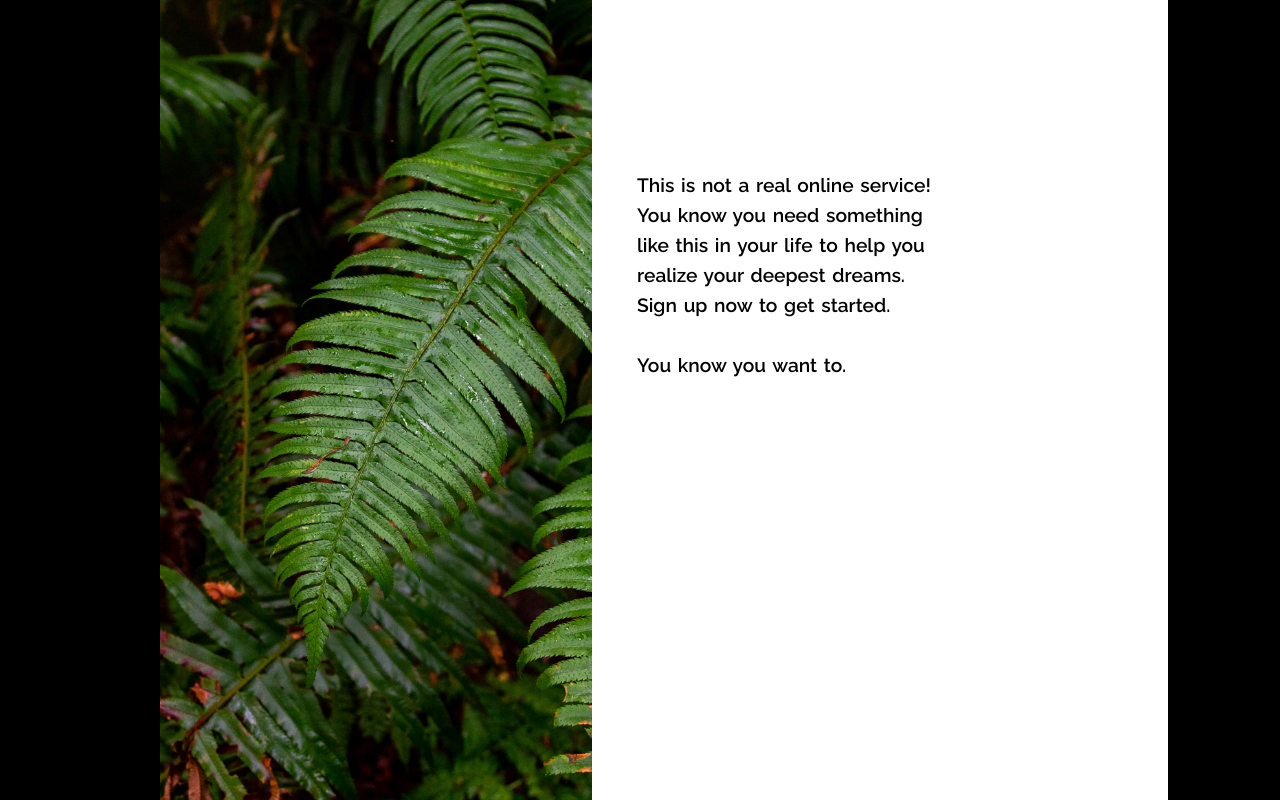
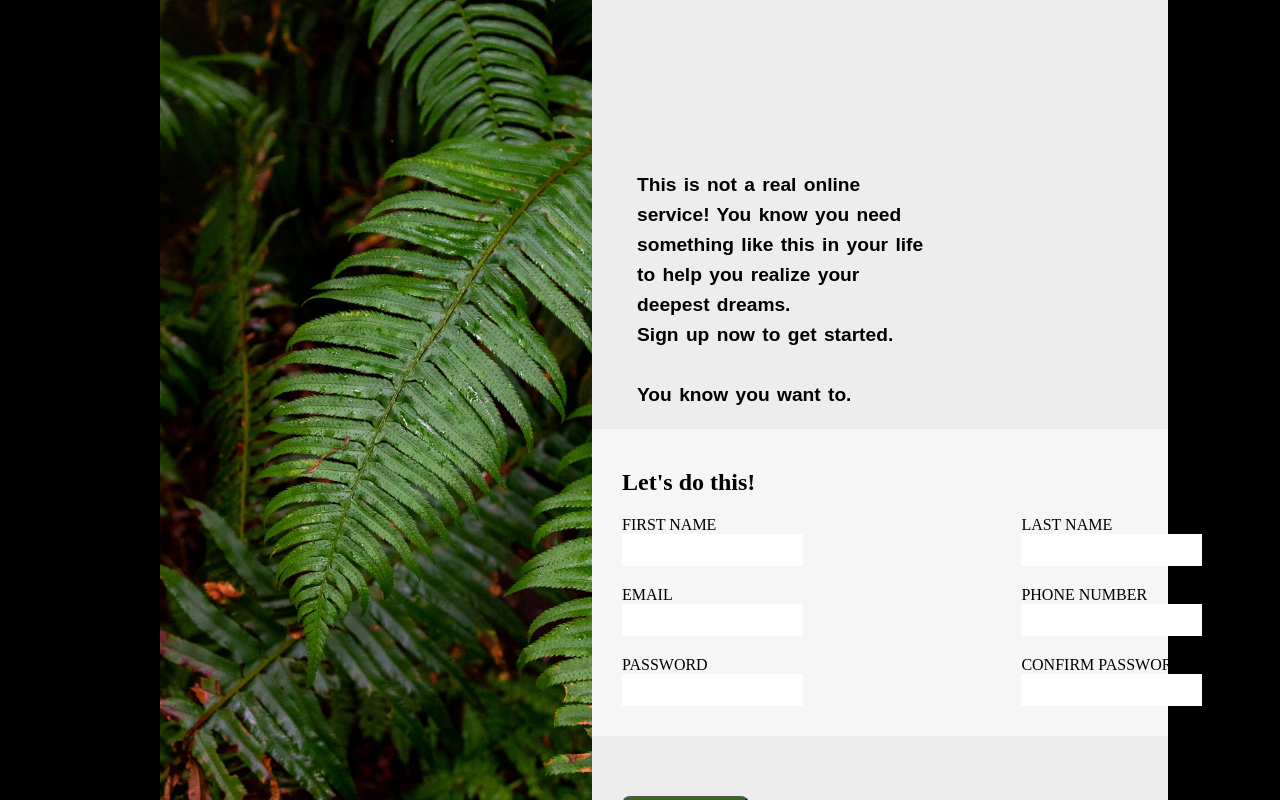
Before and after one commit to Aniketsharma1203/sing-up-form, a plain HTML site: page index.html in a window 1280 px wide. Drawn offline with Linux system fonts and the light colour scheme.

Commit message:
Add files via upload

```diff
--- a/index.html
+++ b/index.html
@@ -20,6 +20,58 @@
             <br>
             You know you want to.
         </p>
+        <section class="form-sec">
+            <h2>Let's do this!</h2>
+            <form action="" method="post">
+                <div class="name">
+                    <div>
+                        <label for="first-name">FIRST NAME</label>
+                        <br>
+                        <input type="text" name="first-name" id="first-name" style="border: 2px; height: 30px;">
+                    </div>
+                    <div>
+                        <label for="last-name">LAST NAME</label>
+                        <br>
+                        <input type="text" name="last-name" id="last-name" style="border: 2px; height: 30px;">
+                    </div>
+                </div>
+
+                <div class="contact">
+                    <div>
+                        <label for="email">EMAIL</label>
+                        <br>
+                        <input type="text" name="email" id="email" style="border: 2px; height: 30px;">
+                    </div>
+                    <div>
+                        <label for="phone-num">PHONE NUMBER</label>
+                        <br>
+                        <input type="text" name="phone-num" id="phone-num" style="border: 2px; height: 30px;">
+                    </div>
+                </div>
+
+                <div class="pass">
+                    <div>
+                        <label for="pass">PASSWORD</label>
+                        <br>
+                        <input type="text" name="password" id="pass" style="border: 2px; height: 30px;">
+                    </div>
+                    <div>
+                        <label for="confirm-pass">CONFIRM PASSWORD</label>
+                        <br>
+                        <input type="text" name="confirm-pass" id="confirm-pass" style="border: 2px; height: 30px;">
+                    </div>
+                </div>
+            </form>
+        </section>
+        <form action="" method="post" class="footer">
+            <div>
+                <button type="submit">CREATE ACCOUNT</button>
+            </div>
+            <div class="footer-input">
+                <label for="log-in">Already have an account? <span class="login">Log in</span></label>
+            <input type="submit" id="log-in" style="display: none">
+            </div>
+        </form>
     </div>
 </body>
 </html>
--- a/style.css
+++ b/style.css
@@ -1,5 +1,3 @@
-@import url('https://fonts.googleapis.com/css2?family=Noto+Sans:wght@500&family=Oswald:wght@500&family=Raleway:wght@300;600&display=swap');
-
 body{
     padding: 0;
     margin: 0;
@@ -26,11 +24,9 @@ body{
     left: 74vh;
     width: 45%;
     height: 100vh;
-    background-color: white;
+    background-color: rgb(237, 237, 237);
 }
 .white-area p{
-    font-family: 'Noto Sans', sans-serif;
-    font-family: 'Oswald', sans-serif;
     font-family: 'Raleway', sans-serif;
     font-size: larger;
     font-weight: 700;
@@ -41,3 +37,45 @@ body{
     word-spacing: 2px;
     word-wrap: break-word;
 }
+
+.form-sec{
+    padding-top: 20px;
+    padding-left: 30px;
+    background-color: rgba(255, 255, 255, 0.5);
+    padding-bottom: 30px;
+}
+.name{
+    display: flex;
+    gap: 40%;
+}
+.contact{
+    margin-top: 20px;
+    display: flex;
+    gap: 40%;
+}
+.pass{
+    margin-top: 20px;
+    display: flex;
+    gap: 40%;
+}
+
+button{
+    margin-left: 30px;
+    width: 22%;
+    color: white;
+    background-color: rgb(55, 106, 23);
+    border-radius: 8px;
+    margin-top: 30px;
+    padding: 10px 10px 10px 10px;
+    font-weight: bolder;
+}
+
+.footer{
+    margin-top: 30px;
+    font-weight: 600;
+}
+
+.footer-input{
+    margin-top: 30px;
+    margin-left: 30px;
+}
```
Lines whose indentation alone changed are shown as unchanged.
